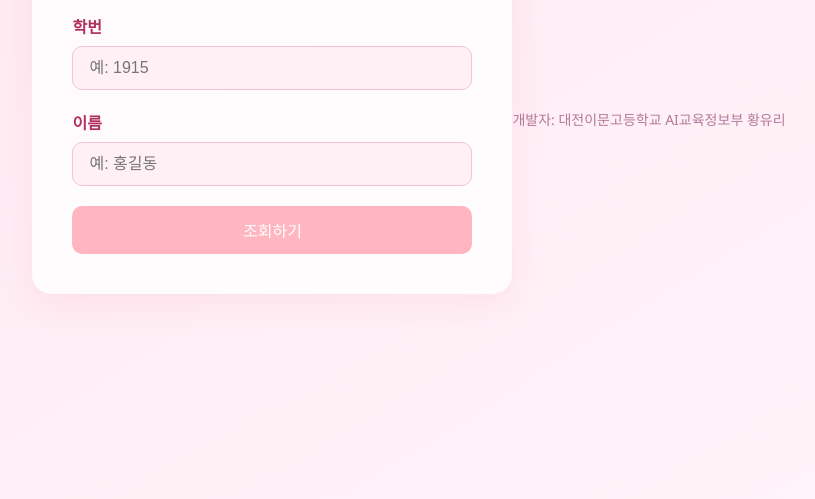
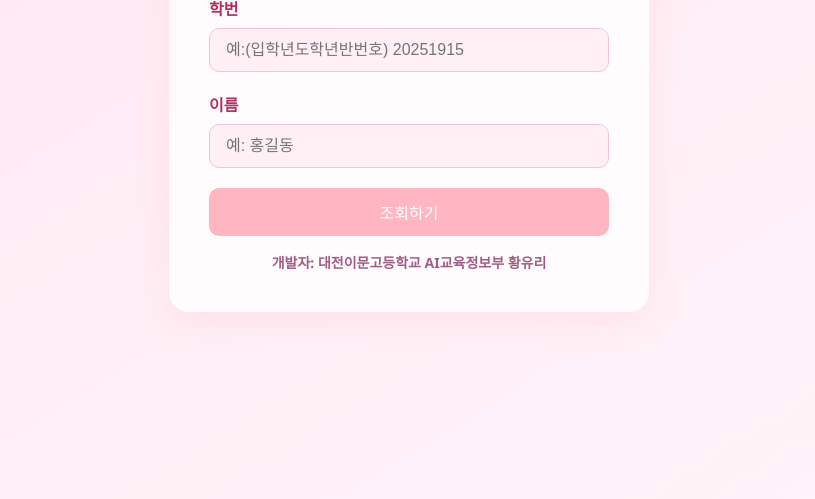
Before and after one commit to jennifer6262/jennifer, a plain HTML site: page index.html in a window 1280 px wide. Shown: the part 301-800 px from the top of the page, without its empty margins (231-1046 px from the left). Drawn offline with Linux system fonts and the light colour scheme.

Commit message:
개발자 위치 및 글씨 진하게 변경

```diff
--- a/index.html
+++ b/index.html
@@ -12,13 +12,16 @@
     <form id="searchForm">
       <div class="form-group">
         <label for="studentId">학번</label>
-        <input type="text" id="studentId" name="studentId" placeholder="예: 1915" required>
+        <input type="text" id="studentId" name="studentId" placeholder="예:(입학년도학년반번호) 20251915" required>
       </div>
       <div class="form-group">
         <label for="studentName">이름</label>
         <input type="text" id="studentName" name="studentName" placeholder="예: 홍길동" required>
       </div>
       <button type="submit">조회하기</button>
+
+      <!-- 👇 개발자 명 표시 -->
+      <p class="developer">개발자: 대전이문고등학교 AI교육정보부 황유리</p>
     </form>
 
     <div id="result" class="hidden">
@@ -28,12 +31,6 @@
     </div>
   </div>
 
-  <!-- 👇 여기 추가됨 -->
-  <footer class="footer">
-      <p>개발자: 대전이문고등학교 AI교육정보부 황유리</p>
-    </footer>
-  </div>
-
   <script src="/static/script.js"></script>
 </body>
 </html>
--- a/static/styles.css
+++ b/static/styles.css
@@ -112,10 +112,10 @@ button[type="submit"]:hover {
   display: none;
 }
 
-.footer {
-  margin-top: 40px;
+.developer {
+  margin-top: 16px;
   text-align: center;
+  font-weight: bold;
+  color: #a15c85;
   font-size: 14px;
-  color: #a15c85;
-  opacity: 0.8;
 }
```
